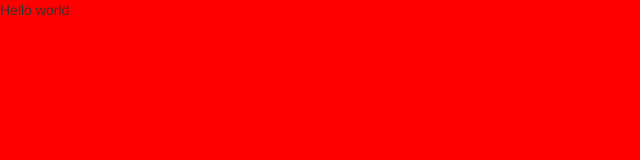
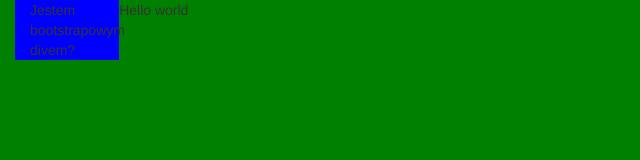
Before and after one commit to roobina90/Clarus-v-2, a website: page index.html in a window 1280 px wide. Shown: the whole page, without its empty margins (0-640 px from the left). Drawn offline with nearby package versions, Linux system fonts and the light colour scheme; files that its build step writes are made by us from their sources.

Commit message:
gulp watch and bootstrap test

```diff
--- a/gulpfile.js
+++ b/gulpfile.js
@@ -11,3 +11,5 @@ gulp.task('less', function () {
 });
 
 gulp.task('default', ['less']);
+
+gulp.watch('style/*.less', ['default']);
--- a/index.html
+++ b/index.html
@@ -4,11 +4,13 @@
 <meta charset="UTF-8">
 <title>Clarus - fryzjer dla psów - Płock</title>
 <!--styles-->
-<link rel="stylesheet" type="text/css" href="style/style.min.css">
+<link rel="stylesheet" type="text/css" href="style/style.css">
 </head>
 
 <body>
     Hello world
+
+    <div>Jestem bootstrapowym divem?</div>
 </body>
 
 </html>
--- a/style/style.less
+++ b/style/style.less
@@ -1,5 +1,11 @@
 @import "bootstrap.less";
 
 body {
-    background: red;
+    background: green;
+    .container-fluid();
 }
+
+div {
+    .make-xs-column(1);
+    background: blue;
+}
```
